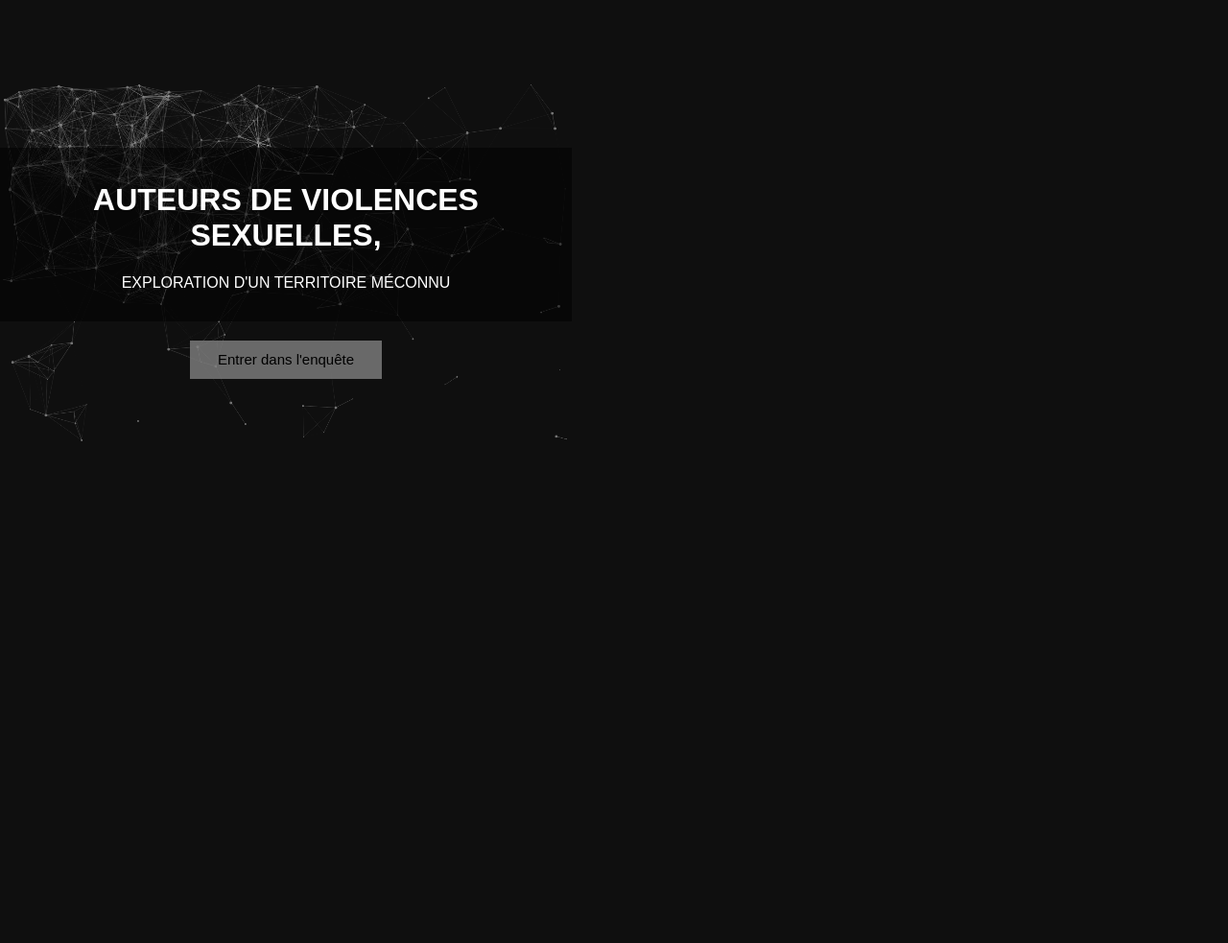
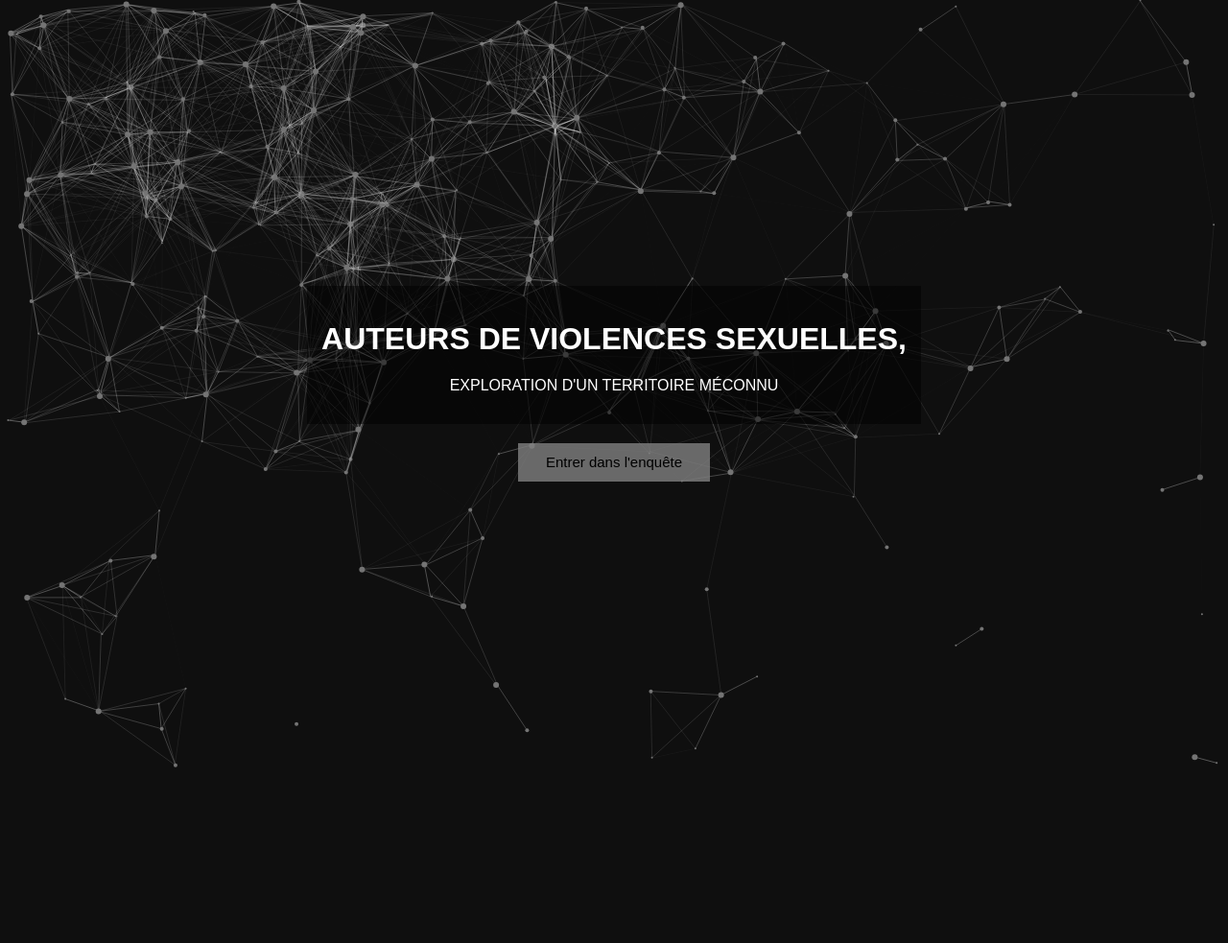
Before and after one commit to envyworen/ptweb3, a PHP site: template templates/index.html in a window 1280 px wide; the page is wider, and only the part inside the window is pictured. Shown: that part at 96% size. Before the commit the page ends 460 px from the top of that part, so only its background shows below. Run offline with PHP 8.4, Linux system fonts and the light colour scheme; the template is opened without the code that fills it, so the values that code supplies are empty.

Commit message:
la prochaine c la bonne

```diff
--- a/css/_index.scss
+++ b/css/_index.scss
@@ -7,9 +7,6 @@ html {
   padding: 0;
   margin: 0;
   overflow: hidden;
-  display: flex;
-  justify-content: center;
-  align-items: center;
   background-color: rgb(15, 15, 15);
 }
 
@@ -69,7 +66,7 @@ html {
   display: flex;
   align-items: center;
   justify-content: center;
-  min-width: 100%;
+  min-width: 200vh;
 }
 .zoom {
   font-family: sans-serif;
--- a/css/app.css
+++ b/css/app.css
@@ -215,15 +215,6 @@ html {
   padding: 0;
   margin: 0;
   overflow: hidden;
-  display: -webkit-box;
-  display: -ms-flexbox;
-  display: flex;
-  -webkit-box-pack: center;
-      -ms-flex-pack: center;
-          justify-content: center;
-  -webkit-box-align: center;
-      -ms-flex-align: center;
-          align-items: center;
   background-color: #0f0f0f;
 }
 
@@ -309,7 +300,7 @@ html {
   -webkit-box-pack: center;
       -ms-flex-pack: center;
           justify-content: center;
-  min-width: 100%;
+  min-width: 200vh;
 }
 
 .zoom {
```
Also changed, not shown: 1 other file.
